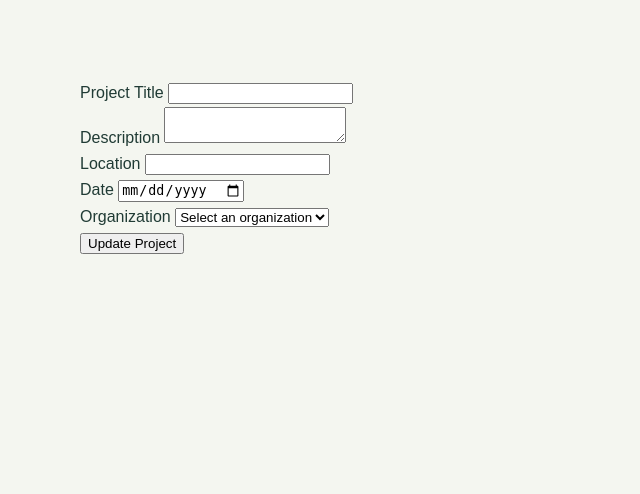
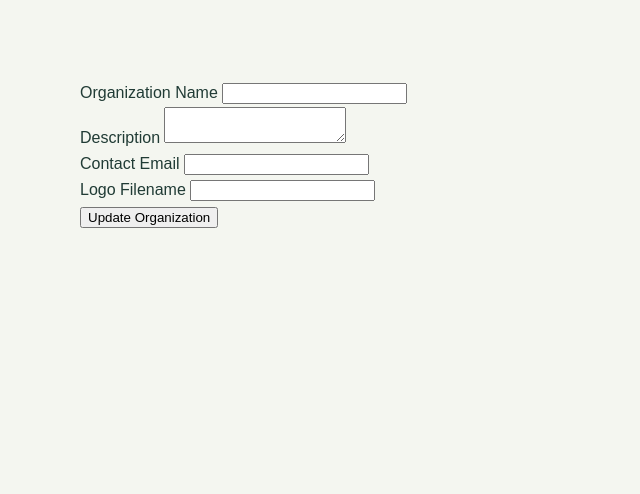
Before and after one commit to clebervitorio/cse340-course-repo, a Node server app: template src/views/edit-organization.ejs in a window 1280 px wide. Shown: the part 88-582 px from the top of the page, without its empty margins (0-640 px from the left). Run offline with Node 20, Linux system fonts and the light colour scheme; the template is opened without the code that fills it, so the values that code supplies are empty.

Commit message:
Commit w04

```diff
--- a/src/views/edit-organization.ejs
+++ b/src/views/edit-organization.ejs
@@ -2,16 +2,15 @@
 <main>
     <h1><%= title %></h1>
 
-    <form action="/edit-project/<%= projectDetails.project_id %>" method="POST">
+ <form action="/edit-organization/<%= organizationDetails.organization_id %>" method="POST">
     <div class="form-group">
-            <label for="title">Project Title</label>
+      <label for="name">Organization Name</label>
       <input
         type="text"
-                id="title"
-                name="title"
-                value="<%= projectDetails.title %>"
-                minlength="3"
-                maxlength="200"
+        id="name"
+        name="name"
+        value="<%= organizationDetails.name %>"
+        maxlength="150"
         required
       />
     </div>
@@ -21,63 +20,38 @@
       <textarea
         id="description"
         name="description"
-                maxlength="1000"
+        maxlength="500"
         required
-            ><%= projectDetails.description %></textarea>
+      ><%= organizationDetails.description %></textarea>
     </div>
 
     <div class="form-group">
-            <label for="location">Location</label>
+      <label for="contactEmail">Contact Email</label>
       <input
-                type="text"
-                id="location"
-                name="location"
-                value="<%= projectDetails.location %>"
-                maxlength="200"
+        type="email"
+        id="contactEmail"
+        name="contactEmail"
+        maxlength="255"
         required
-            />
-        </div>
-
-        <%
-            const projectDate = projectDetails.date;
-            const dateValue = projectDate instanceof Date
-                ? [
-                    projectDate.getFullYear(),
-                    String(projectDate.getMonth() + 1).padStart(2, '0'),
-                    String(projectDate.getDate()).padStart(2, '0')
-                ].join('-')
-                : String(projectDate || '').slice(0, 10);
-        %>
-
-        <div class="form-group">
-            <label for="date">Date</label>
-            <input
-                type="date"
-                id="date"
-                name="date"
-                value="<%= dateValue %>"
-                required
+        value="<%= organizationDetails.contact_email %>"
       />
     </div>
 
     <div class="form-group">
-            <label for="organizationId">Organization</label>
-            <select
-                id="organizationId"
-                name="organizationId"
+      <label for="logoFilename">Logo Filename</label>
+      <input
+        type="text"
+        id="logoFilename"
+        name="logoFilename"
+        maxlength="255"
         required
-            >
-                <option value="">Select an organization</option>
-                <% organizations.forEach(org => { %>
-                    <option
-                        value="<%= org.organization_id %>"
-                        <%= String(org.organization_id) === String(projectDetails.organization_id) ? 'selected' : '' %>
-                    ><%= org.name %></option>
-                <% }); %>
-            </select>
+        value="<%= organizationDetails.logo_filename %>"
+      />
     </div>
 
-        <button type="submit">Update Project</button>
+
+    <button type="submit">Update Organization</button>
   </form>
+
 </main>
 <%- include('partials/footer') %>
```
Lines whose indentation alone changed are shown as unchanged.
